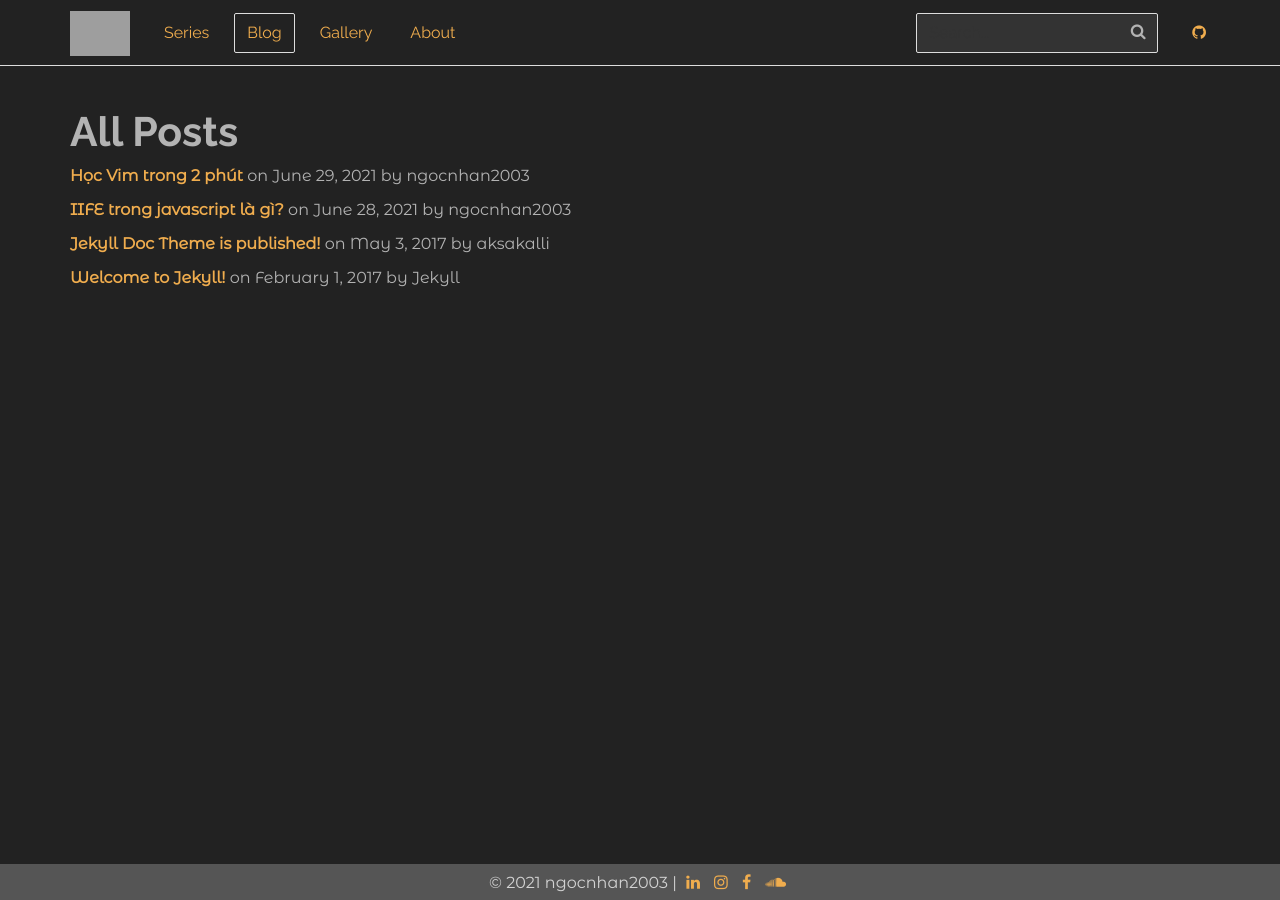
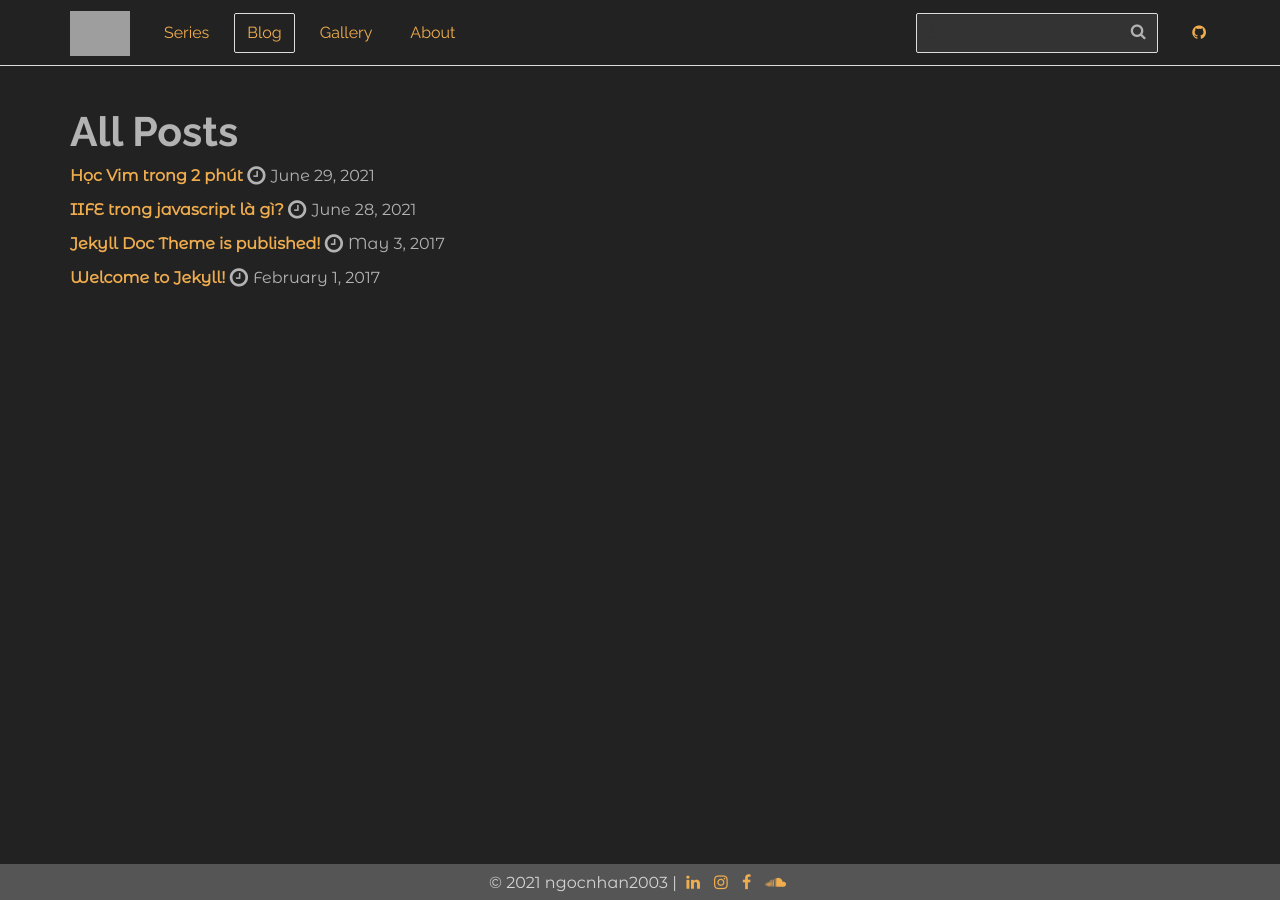
Before and after one commit to ngocnhan2003/ngocnhan2003.github.io, a Jekyll site: the page built from assets/allposts.html, in a window 1280 px wide. Built offline with Jekyll 4.4.1, drawn with Linux system fonts in a browser that asks for light colours; grey boxes are pictures that could not be loaded.

Commit message:
Update allposts.html

```diff
--- a/assets/allposts.html
+++ b/assets/allposts.html
@@ -10,13 +10,8 @@ permalink: allposts.html
     <h1>All Posts</h1>
     {% for page in site.posts %}
     <p>
-      <strong
-        ><a href="{{ page.url | relative_url }}">{{ page.title }}</a></strong
-      >
-      <span
-        >on {{ page.date | date: "%B %e, %Y" }} {% if page.author %} by {{
-        page.author }}{% endif %}</span
-      >
+      <strong><a href="{{ page.url | relative_url }}">{{ page.title }}</a></strong>
+      <span><i class="fa fa-clock-o fa-lg fa-icon"></i>{{ page.date | date: "%B %e, %Y" }}</span>
     </p>
     {% endfor %}
   </div>
```
